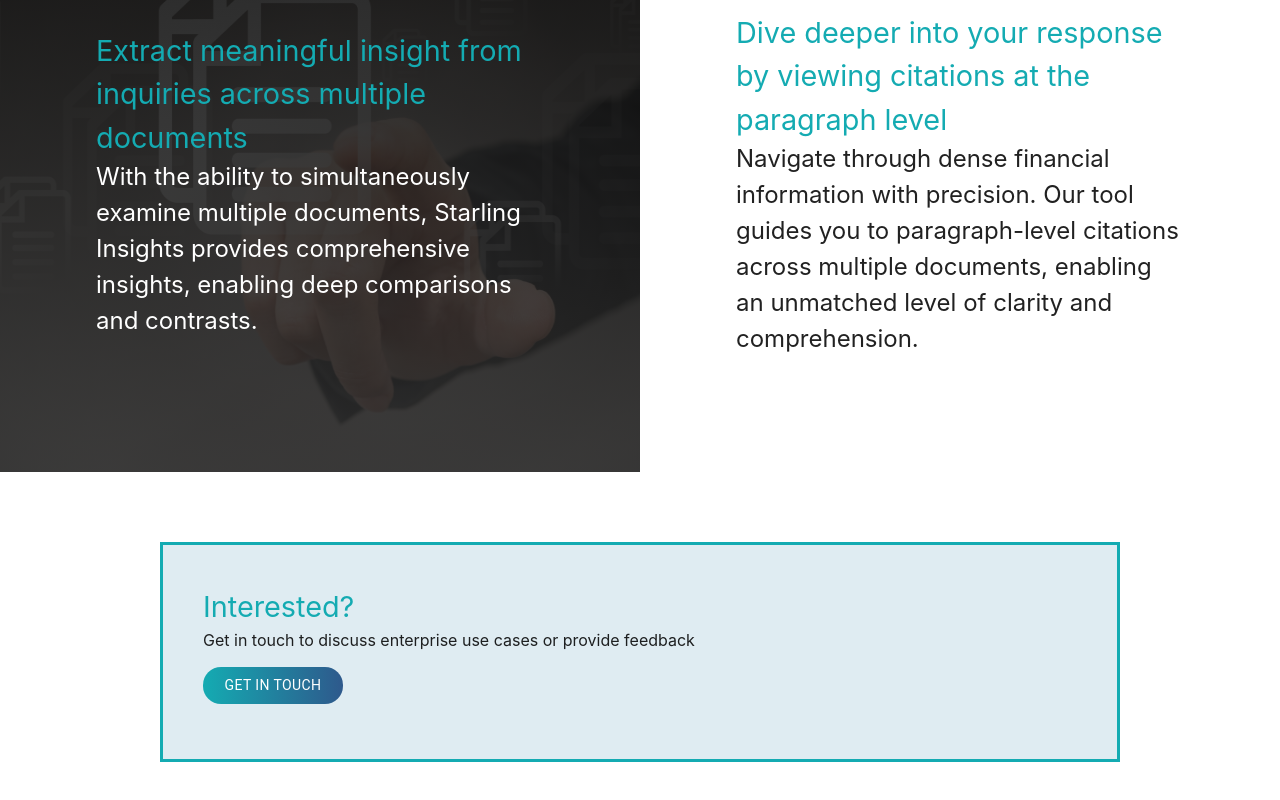
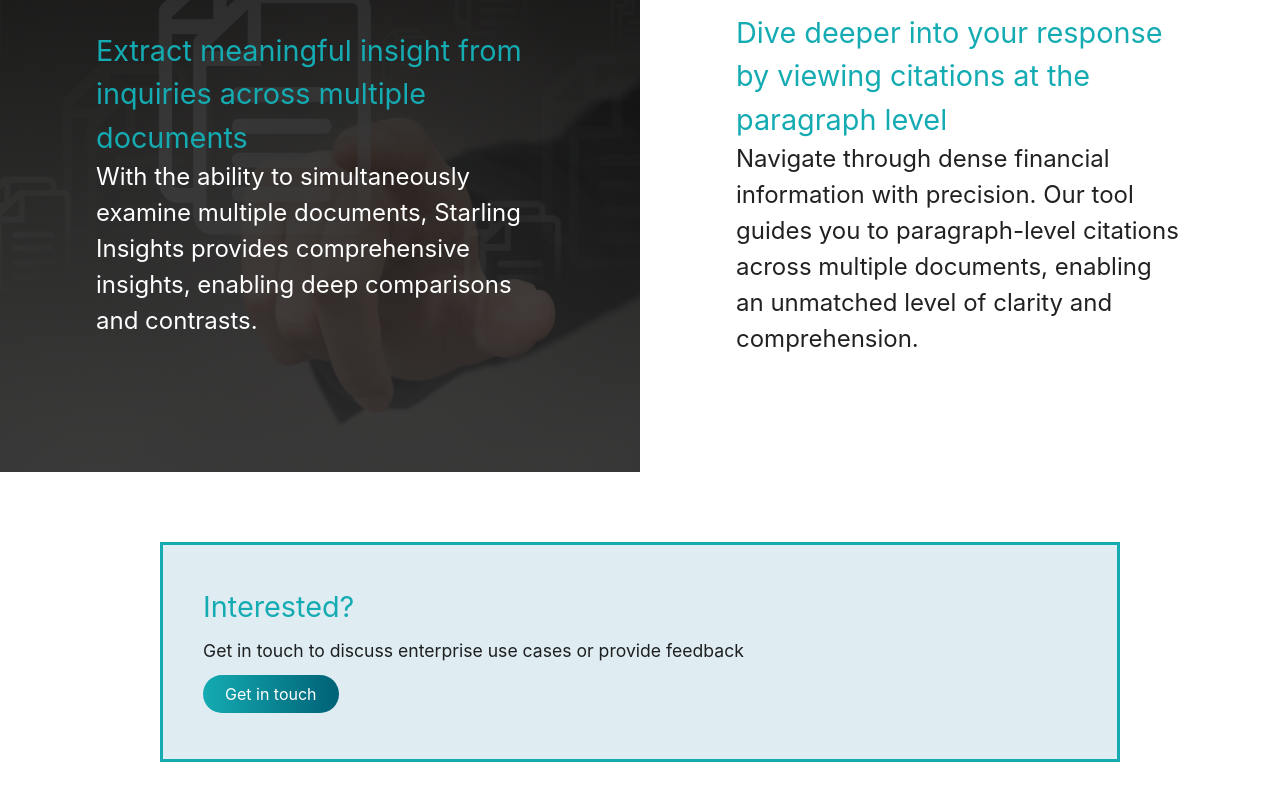
Before and after one commit to luckyray0314/starling-insights, a React (Vite) app: page / in a window 1280 px wide. Shown: the part 1814-2614 px from the top of the page. Built offline with nearby package versions, Linux system fonts and the light colour scheme; a web font is replaced by a local one.

Commit message:
4-16 updated 2

```diff
--- a/src/home.css
+++ b/src/home.css
@@ -229,6 +229,11 @@
   color: #14abb2;
 }
 
+.footer > div > h4 {
+  font-size: 1.1rem;
+  padding: 10px 0px;
+}
+
 .gradient-button {
   background-image: linear-gradient(to left, #006175 0%, #14abb2 100%);
   border-radius: 40px;
--- a/src/home.tsx
+++ b/src/home.tsx
@@ -1,17 +1,17 @@
 // import { useState } from "react";
-import React from "react";
+// import React from "react";
 import { Link } from "react-router-dom";
 
-import Select from "@mui/material/Select";
-import MenuItem from "@mui/material/MenuItem";
-import {
-  Button,
-  FormControl,
-  FormHelperText,
-  Grid,
-  Typography,
-} from "@mui/material";
-import { SelectChangeEvent } from "@mui/material/Select";
+// import Select from "@mui/material/Select";
+// import MenuItem from "@mui/material/MenuItem";
+// import {
+//   Button,
+//   FormControl,
+//   FormHelperText,
+//   Grid,
+//   Typography,
+// } from "@mui/material";
+// import { SelectChangeEvent } from "@mui/material/Select";
 
 import mainLogo from "./assets/logo.png";
 import mainGif from "./assets/Iframe → image.gif";
@@ -26,11 +26,11 @@
 
 function Home() {
   // const [count, setCount] = useState(0);
-  const [age, setAge] = React.useState("");
+  // const [age, setAge] = React.useState("");
 
-  const handleChange = (event: SelectChangeEvent) => {
-    setAge(event.target.value as string);
-  };
+  // const handleChange = (event: SelectChangeEvent) => {
+  //   setAge(event.target.value as string);
+  // };
 
   return (
     <>
@@ -224,9 +224,11 @@
               </Typography>
             </Grid> */}
             <div>
-              <button className="gradient-button button-active">
-                <span>Start Your Conversation</span>
-              </button>
+              <Link to="/chat">
+                <button className="gradient-button button-active">
+                  <span>Start Your Conversation</span>
+                </button>
+              </Link>
             </div>
             {/* <Grid>
               <Typography sx={{ fontFamily: "ForzaMedium" }}>
@@ -301,10 +303,10 @@
       <div className="footer">
         <div>
           <h3>Interested?</h3>
-          <p>
+          <h4>
             Get in touch to discuss enterprise use cases or provide feedback
-          </p>
-          <FormControl size="small" sx={{ paddingY: "15px" }}>
+          </h4>
+          {/* <FormControl size="small" sx={{ paddingY: "15px" }}>
             <Button
               sx={{
                 borderRadius: "18px",
@@ -316,7 +318,10 @@
             >
               Get in touch
             </Button>
-          </FormControl>
+          </FormControl> */}
+          <button className="gradient-button button-active">
+            <span>Get in touch</span>
+          </button>
         </div>
       </div>
     </>
--- a/src/index.css
+++ b/src/index.css
@@ -17,8 +17,8 @@
 }
 
 :root {
-  font-family: "ForzaMedium","ForzaLight", Inter, system-ui, Avenir, Helvetica, Arial,
-    sans-serif;
+  font-family: "ForzaMedium", "ForzaLight", Inter, system-ui, Avenir, Helvetica,
+    Arial, sans-serif;
   line-height: 1.5;
   font-weight: 400;
 
```
